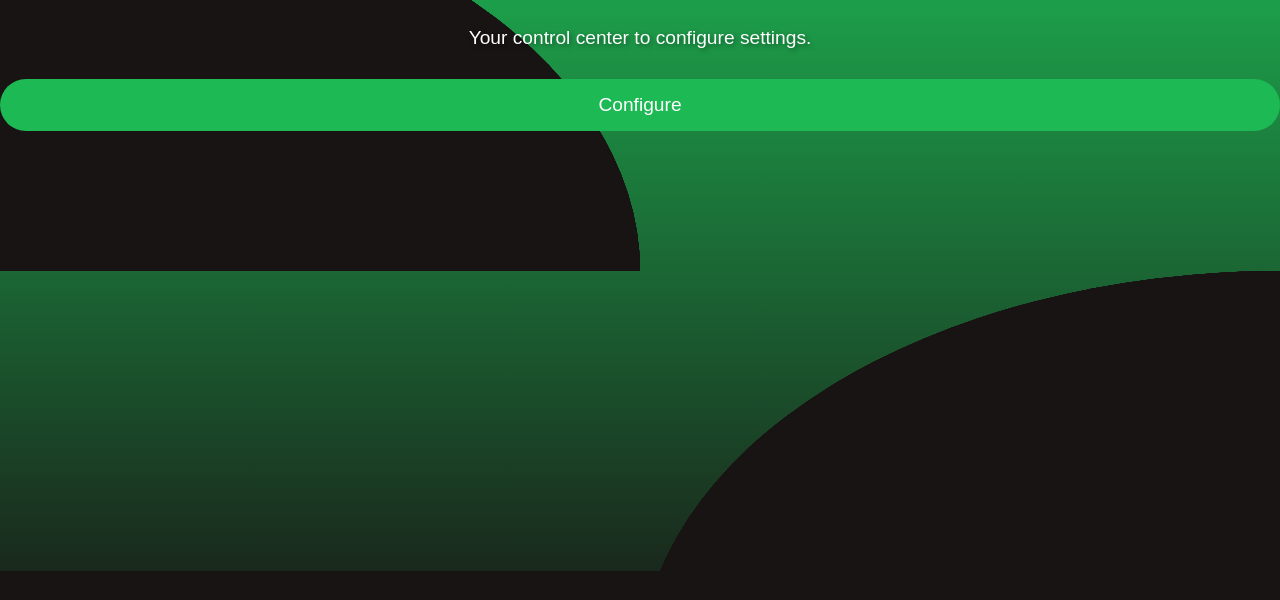
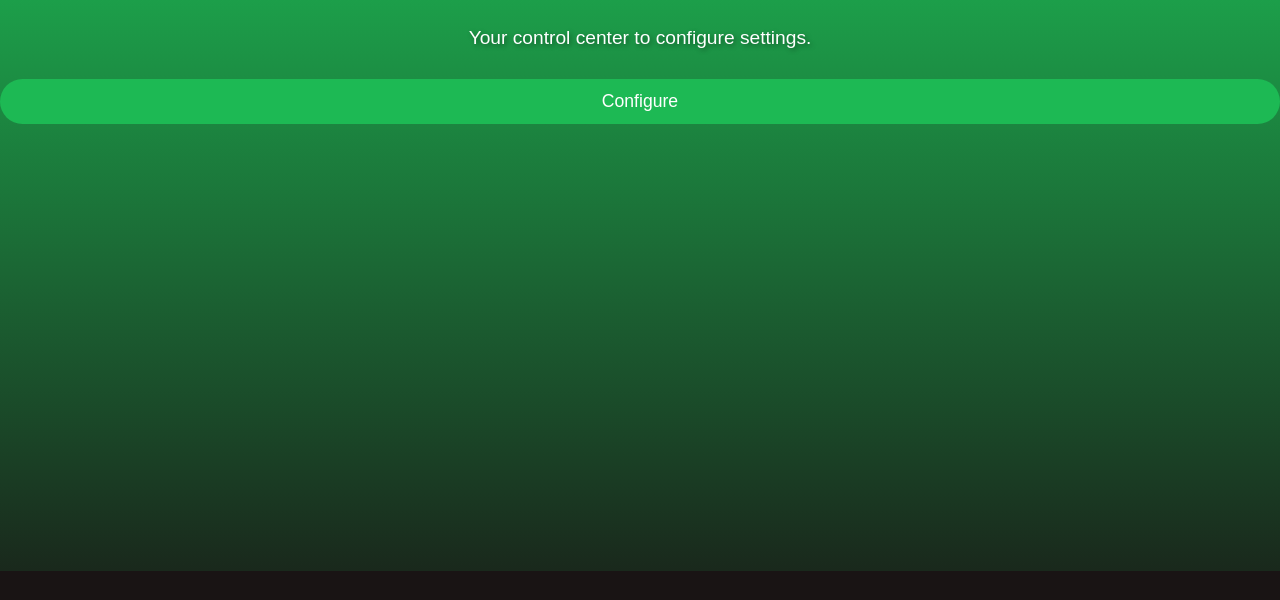
Before and after one commit to deskcontrolset/home, a plain HTML site: page index.html in a window 1280 px wide. Shown: the part 129-729 px from the top of the page. Drawn offline with Linux system fonts and the light colour scheme; grey boxes are pictures that could not be loaded.

Commit message:
Update index.html

```diff
--- a/index.html
+++ b/index.html
@@ -15,29 +15,6 @@
             background: linear-gradient(to bottom, #1db954, #191414); /* Spotify green to dark */
             color: white;
             text-align: center;
-            position: relative;
-        }
-
-        /* Zwartige schaduw in de hoeken */
-        ::before, ::after {
-            content: '';
-            position: absolute;
-            width: 50%;
-            height: 50%;
-            background: #191414;
-            z-index: -1;
-        }
-
-        ::before {
-            top: 0;
-            left: 0;
-            border-radius: 0 100% 0 0;
-        }
-
-        ::after {
-            bottom: 0;
-            right: 0;
-            border-radius: 100% 0 0 0;
         }
 
         h1 {
@@ -53,8 +30,8 @@
         }
 
         button {
-            padding: 15px 20px; /* Verkleind naar 10px kleiner aan de zijkanten */
-            font-size: 1.2em;
+            padding: 12px 25px; /* Smaller button */
+            font-size: 1.1em;   /* Smaller font size */
             background-color: #1db954;
             color: white;
             border: none;
```
